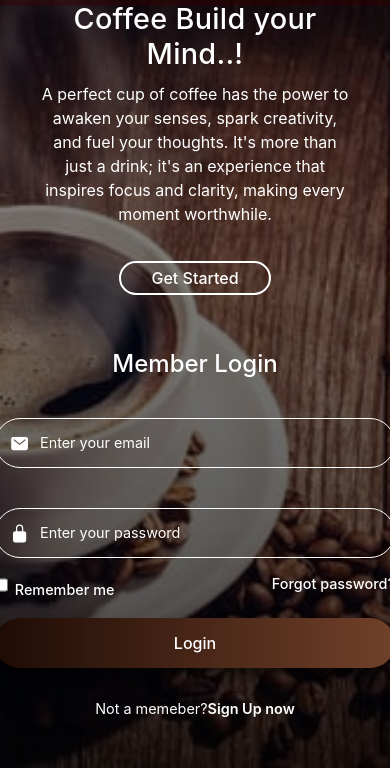
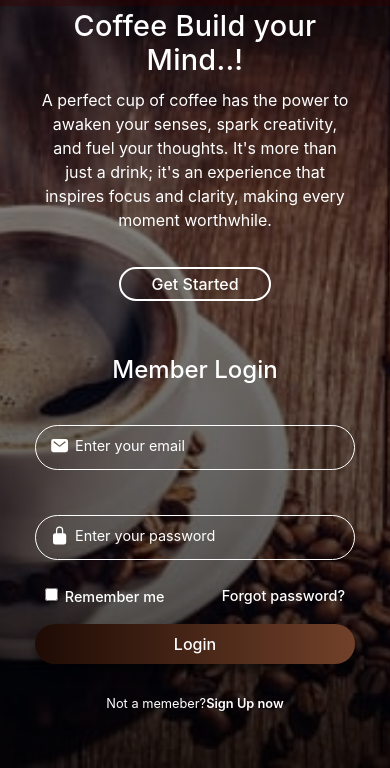
Before and after one commit to NandhanaRajendran/LoginPage1, a plain HTML site: page index.html in a window 390 px wide. Shown: the part 76-844 px from the top of the page. Drawn offline with nearby package versions, Linux system fonts and the light colour scheme; a web font is replaced by a local one.

Commit message:
mobile screen responsiveness adjusted

```diff
--- a/style.css
+++ b/style.css
@@ -1,4 +1,8 @@
 @import url('https://fonts.cdnfonts.com/css/dejavu-sans-book');
+
+html{
+    scroll-behavior: smooth;
+}
 
 *{
     margin: 0;
@@ -317,11 +321,78 @@ input{
 
     /* Adjust input and label sizes */
     .input-box input {
-        padding: 0 25px 0 40px;
+        padding: 0 20px 0 40px;
         font-size: 1em;
+        width: 80%;
+        height: 90%;
+    }
+    .input-box .icon{
+        position: absolute;
+        top: 10px;
+        left: 55px;
+        font-size: 1.2em;
+        color: #fff;
+    }
+    .input-box label {
+        font-size: 0.9em;
+        position: absolute;
+        top: 43%;
+        left: 80px;
+    }
+    .wrapper-login .remember-forgot{
+        position: relative;
+        width: 300px;
+        left: 50px;
+
+        font-size: 0.9em;
+        font-weight: 500;
+        color: #fff;
+        margin: -25px 0px 15px;
+        display: flex;
+        justify-content: space-between;
+    }
+    .remember-forgot label input{
+        position: relative;
+        top: 4px;
+        width: 0.9em;
+        accent-color: rgb(54, 4, 4);
+        margin-right:  3px;
+    }
+    .remember-forgot a{
+        position: relative;
+        top: 5px;
+        color: #fff;
+        text-decoration: none;
+    }
+    .remember-forgot a:hover{
+        text-decoration: underline;
+    }
+    .wrapper-login .btn{
+        width: 80%;
+        height: 40px;
+        border-radius: 40px;
+        background: linear-gradient(90deg, #1e0b04,#71412a);
+        outline: none;
+        border: none;
+        color: #fff;
+        font-size: 1em;
+        font-weight: 500;
+        box-shadow: 0 8px 10px rgba(0,0,0,0.5);
+        cursor: pointer;
+    }
+    .wrapper-login .register-link{
+        color: #fff;
+        font-size: 0.8em;
+        margin:30px 0;
+        text-align: center;
+    }
+    .register-link p a{
+        color: #fff;
+        text-decoration: none;
+        font-weight: 600;
     }
 
-    .input-box label {
-        font-size: 0.9em;
+    .register-link p a:hover{
+        text-decoration: underline;
     }
 }
```
Also changed, not shown: index.html (+0 -34 lines).
